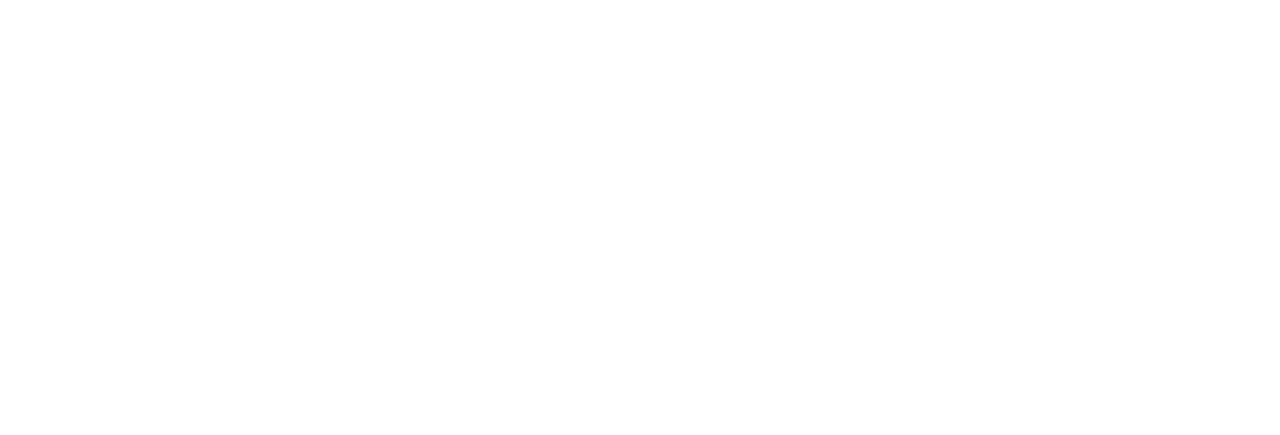
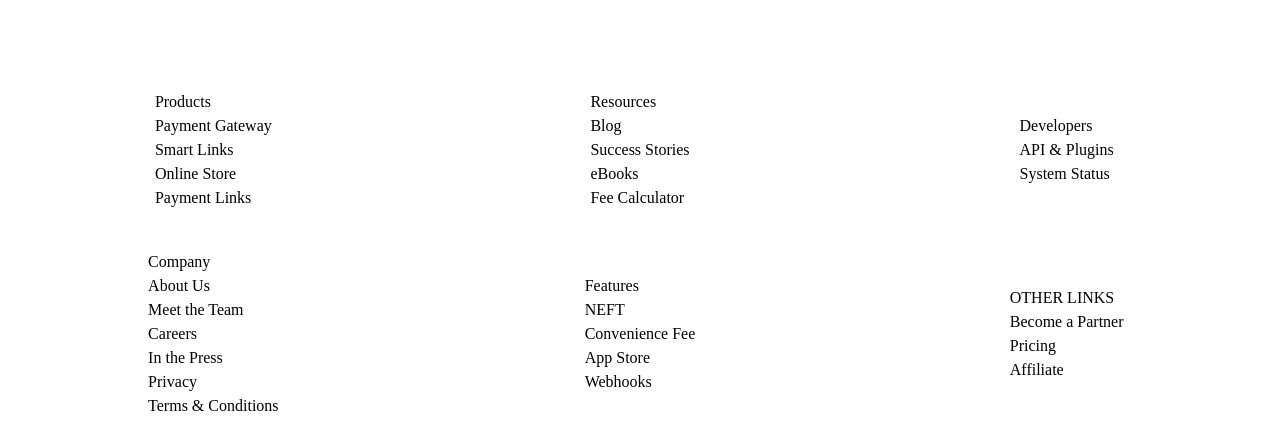
Before and after one commit to M-IMS/paysilo-v2, a React (Create React App) app: page / in a window 1280 px wide. Shown: the part 5572-6007 px from the top of the page. Before the commit the page ends 5642 px from the top, so only its background shows below. Built offline with nearby package versions, Linux system fonts and the light colour scheme.

Commit message:
footer added

```diff
--- a/src/App.js
+++ b/src/App.js
@@ -1,9 +1,10 @@
 import React from "react";
 import CompanyDevider from "./components/CompanyDevider";
 import ContactUs from "./components/ContactUs";
-import Devider_02 from "./components/Devider_02";
+import Devider02 from "./components/Devider02";
 import FAQ from "./components/FAQ";
 import Features from "./components/Features";
+import Footer from "./components/Footer";
 import Hero from "./components/Hero";
 import NavBar from "./components/NavBar";
 import Price from "./components/Price";
@@ -19,8 +20,9 @@
       <Review />
       <Price />
       <FAQ />
-      <Devider_02 />
+      <Devider02 />
       <ContactUs />
+      <Footer />
     </div>
   );
 }
--- a/src/components/Devider_02.jsx
+++ b/src/components/Devider02.jsx
@@ -1,6 +1,6 @@
 import React from "react";
 
-const Devider_02 = () => {
+const Devider02 = () => {
   return (
     <div className="bg-accent text-center text-white p-5">
       <h1 className="text-xl font-bold leading-10">
@@ -14,4 +14,4 @@
   );
 };
 
-export default Devider_02;
+export default Devider02;
--- /dev/null
+++ b/src/components/Footer.jsx
@@ -0,0 +1,63 @@
+import React from "react";
+
+const Footer = () => {
+  return (
+    <div className="grid grid-cols-3 gap-10 items-center justify-items-center p-5">
+      <div>
+        <h1>Products</h1>
+        <div>
+          <p>Payment Gateway</p>
+          <p>Smart Links</p>
+          <p>Online Store</p>
+          <p>Payment Links</p>
+        </div>
+      </div>
+      <div>
+        <h1>Resources</h1>
+        <div>
+          <p>Blog</p>
+          <p>Success Stories</p>
+          <p>eBooks</p>
+          <p>Fee Calculator</p>
+        </div>
+      </div>
+      <div>
+        <h1>Developers</h1>
+        <div>
+          <p>API & Plugins</p>
+          <p>System Status</p>
+        </div>
+      </div>
+      <div>
+        <h1>Company</h1>
+        <div>
+          <p>About Us</p>
+          <p>Meet the Team</p>
+          <p>Careers</p>
+          <p>In the Press</p>
+          <p>Privacy</p>
+          <p>Terms & Conditions</p>
+        </div>
+      </div>
+      <div>
+        <h1>Features</h1>
+        <div>
+          <p>NEFT</p>
+          <p>Convenience Fee</p>
+          <p>App Store</p>
+          <p>Webhooks</p>
+        </div>
+      </div>
+      <div>
+        <h1>OTHER LINKS</h1>
+        <div>
+          <p>Become a Partner</p>
+          <p>Pricing</p>
+          <p>Affiliate</p>
+        </div>
+      </div>
+    </div>
+  );
+};
+
+export default Footer;
```
